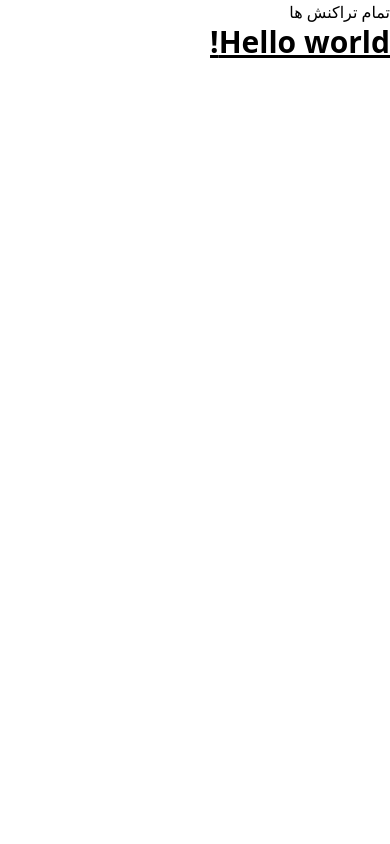
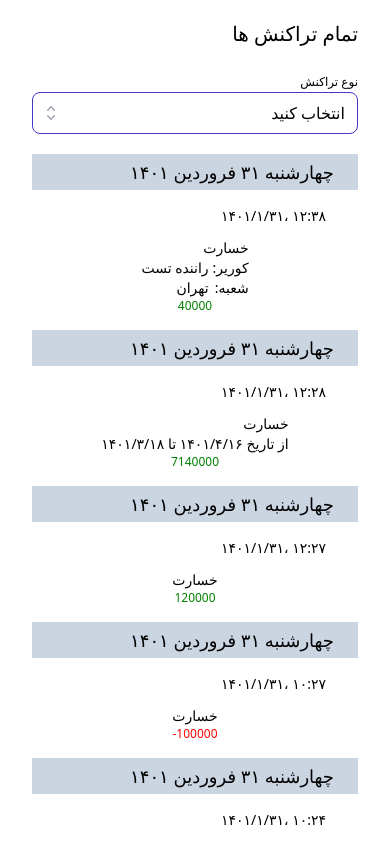
Before and after one commit to MaryamEsmaily/FrontendInterview-miare, a React (Create React App) app: page / in a window 390 px wide. Shown: the top 844 px of the page. Built offline with nearby package versions, Linux system fonts and the light colour scheme; what tailwindcss-rtl would draw is missing.

Commit message:
add page structure

```diff
--- a/src/App.js
+++ b/src/App.js
@@ -1,15 +1,103 @@
 import axios from "axios";
-import { useEffect } from "react";
+import { useEffect, useState } from "react";
+import Select from "./components/core/Select";
+import TransactionTypes from "./constant/TransactionTypes";
+import { useSelector, useDispatch } from "react-redux";
+import { setOriginalValue } from "./features/transactions/transactionsSlice";
+import { dateConverter } from "./utils/dateConverter";
 
 function App() {
+  //
+  const dispatch = useDispatch();
+  //
   useEffect(() => {
-    axios.get("/data.json").then((res) => console.log(res));
+    axios.get("/data.json").then((res) => dispatch(setOriginalValue(res.data)));
+    // eslint-disable-next-line react-hooks/exhaustive-deps
   }, []);
+  //
+  const [selectedTransaction, setSelectedTransaction] = useState();
+  //
+  const showValue = useSelector((state) => state.counter.show);
+  //
   return (
     <div className="App" dir="rtl">
-      <div>
-        <p>تمام تراکنش ها</p>
-        <h1 className="text-3xl font-bold underline">Hello world!</h1>
+      <div className="container">
+        <div className="text-xl my-5">تمام تراکنش ها</div>
+        <div className="grid grid-cols-1 md:grid-cols-4 gap-3">
+          <div className="w-full ">
+            <label className="text-xs">نوع تراکنش</label>
+            <Select
+              options={TransactionTypes}
+              onChange={setSelectedTransaction}
+              value={selectedTransaction}
+              placeholder="انتخاب کنید"
+            />
+          </div>
+          {selectedTransaction?.value !== "trip_financials" ? null : (
+            <div>
+              <label className="text-xs">کوریر</label>
+              <input
+                placeholder="نام کوریر را وارد کنید"
+                type="text"
+                className="w-full p-2 border border-indigo-700 rounded-lg "
+              />
+            </div>
+          )}
+        </div>
+        <div className="mt-5">
+          {showValue?.map((value) => {
+            const dateTime =
+              value?.request_datetime || value?.datetime || value?.created_at;
+
+            const amount = value?.final_price || value?.amount;
+            return (
+              <div className="my-4">
+                <div className="bg-slate-300 px-6 py-1 text-lg">
+                  {dateConverter(dateTime).weekendDate}{" "}
+                  {dateConverter(dateTime).titleDate}
+                </div>
+                <div className="mx-8 mt-4 text-sm">
+                  <div>
+                    {dateConverter(dateTime).shortTime} ،
+                    {dateConverter(dateTime).shortDate}
+                  </div>
+                  <div className="flex flex-col md:flex-row justify-between items-center mt-3 ">
+                    <div>
+                      <div>خسارت</div>
+                      {value?.transactionType !== "trip_financials" ? null : (
+                        <div>
+                          <div className="flex">
+                            <div className="w-10">کوریر:</div>
+                            <div> {value?.driver}</div>
+                          </div>
+                          <div className="flex">
+                            <div className="w-10">شعبه: </div>
+                            <div>{value?.hub?.title}</div>
+                          </div>
+                        </div>
+                      )}
+                      {value?.transactionType !== "concurrency_costs" ? null : (
+                        <div>
+                          از تاریخ {dateConverter(value?.end_date).shortDate} تا{" "}
+                          {dateConverter(value?.start_date).shortDate}
+                        </div>
+                      )}
+                    </div>
+                    <div
+                      className="text-xs"
+                      style={{
+                        direction: "ltr",
+                        color: amount < 0 ? "red" : "green",
+                      }}
+                    >
+                      {amount}
+                    </div>
+                  </div>
+                </div>
+              </div>
+            );
+          })}
+        </div>
       </div>
     </div>
   );
--- /dev/null
+++ b/src/constant/TransactionTypes/index.js
@@ -0,0 +1,8 @@
+const TransactionTypes = [
+  { label: "هزینه خرید ظرفیت", value: "concurrency_costs" },
+  { label: "هزینه شارژ حساب", value: "payments" },
+  { label: "هزینه سفر", value: "trip_financials" },
+  { label: "هزینه متفرقه", value: "misc_expenses" },
+];
+
+export default TransactionTypes;
--- a/src/features/transactions/transactionsSlice.js
+++ b/src/features/transactions/transactionsSlice.js
@@ -1,13 +1,42 @@
 import { createSlice } from "@reduxjs/toolkit";
 
-const initialState = {};
+const initialState = {
+  original: null,
+  show: null,
+  sort: null,
+  search: null,
+};
 
 export const transactionsSlice = createSlice({
   name: "transactions",
   initialState,
-  reducers: {},
+  reducers: {
+    setOriginalValue: (state, action) => {
+      const list = Object.entries(action?.payload)
+        .reduce((prev, [transactionType, value]) => {
+          return [
+            ...prev,
+            ...value.map((item) => ({ ...item, transactionType })),
+          ];
+        }, [])
+        .map((item) => ({
+          ...item,
+          date: item?.request_datetime || item?.datetime || item?.created_at,
+        }))
+        ?.sort((a, b) => new Date(b.date) - new Date(a.date));
+
+      state.original = list;
+      state.show = list;
+    },
+    setSortedValue: (state, action) => {
+      console.log(action);
+      const sortedList = state.show?.filter(
+        (item) => item.transactionType !== action?.payload
+      );
+    },
+  },
 });
 
-export const {} = transactionsSlice.actions;
+export const { setOriginalValue, setSortedValue } = transactionsSlice.actions;
 
 export default transactionsSlice.reducer;
--- /dev/null
+++ b/src/utils/dateConverter.js
@@ -0,0 +1,18 @@
+export const dateConverter = (dateTime) => {
+  const date = new Date(dateTime);
+  return {
+    titleDate: new Intl.DateTimeFormat("fa-IR", {
+      month: "long",
+      year: "numeric",
+      day: "numeric",
+    }).format(date),
+    weekendDate: new Intl.DateTimeFormat("fa-IR", {
+      weekday: "long",
+    }).format(date),
+    shortTime: new Intl.DateTimeFormat("fa-IR", {
+      hour: "numeric",
+      minute: "numeric",
+    }).format(date),
+    shortDate: new Intl.DateTimeFormat("fa-IR").format(date),
+  };
+};
```
